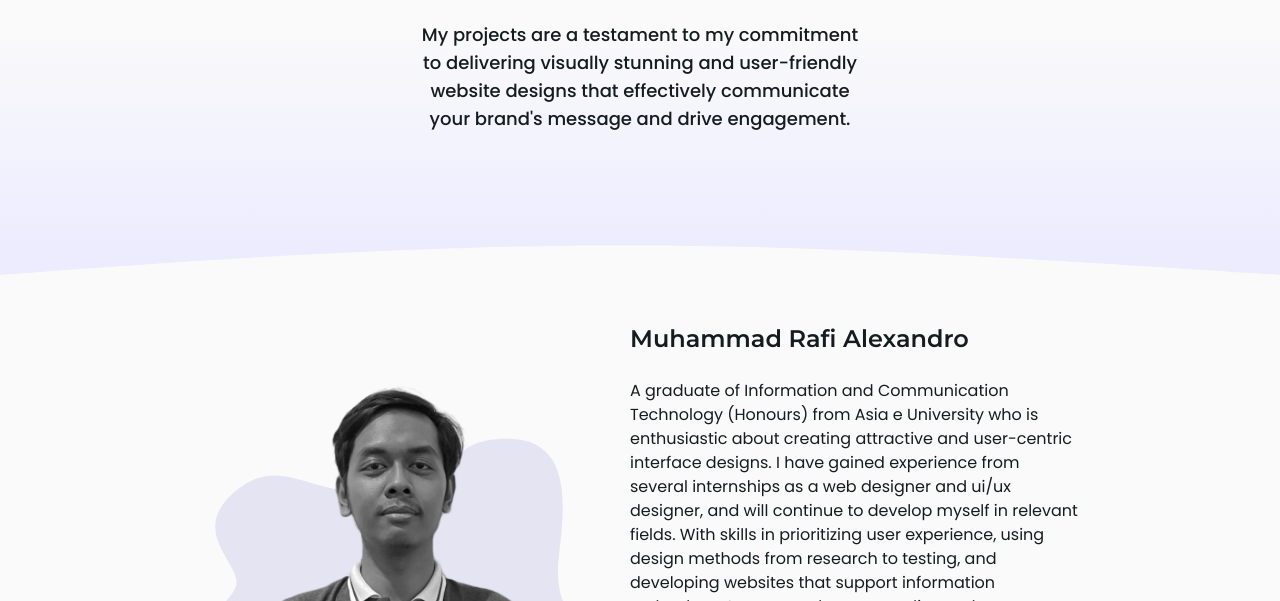
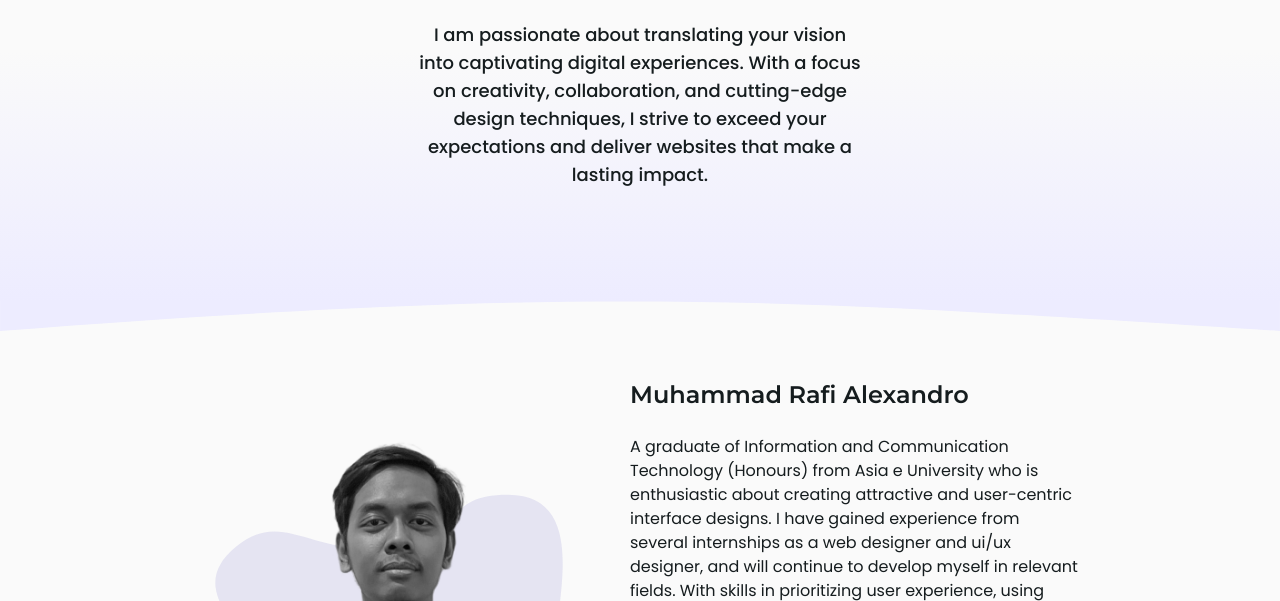
Before and after one commit to RafiAlexandro/Portfolio, a website: page pages/about.html in a window 1280 px wide. Shown: the part 199-800 px from the top of the page. Drawn offline with nearby package versions, Linux system fonts and the light colour scheme.

Commit message:
change html icon, text, and position about me img

```diff
--- a/pages/about.html
+++ b/pages/about.html
@@ -14,6 +14,8 @@
     <link href="https://fonts.googleapis.com/css2?family=Inter:wght@400;500&display=swap" rel="stylesheet">
     <!-- Flowbite -->
     <link href="https://cdnjs.cloudflare.com/ajax/libs/flowbite/2.2.1/flowbite.min.css" rel="stylesheet" />
+    <!-- Icon -->
+    <link rel="icon" href="../public/img/logo.png">
     <!-- CSS -->
     <link rel="stylesheet" href="../public/style.css">
     <title>About Me</title>
@@ -68,7 +70,7 @@
         <section id="container-about" class="bg-gradient-to-b from-white via-white to-path_header">
             <div class="px-4 pt-28 pb-20 sm:px-8 lg:mx-40 lg:pt-40 lg:pb-28 text-center text-black flex flex-col items-center gap-y-4 lg:gap-y-6">
                 <h1 class="about-container-title opacity-0 font-montserrat font-bold text-2xl lg:text-3xl">About <span class="text-violet">Me</span></h1>
-                <h5 class="about-container-text opacity-0 font-poppins font-medium text-sm lg:text-lg w-11/12 lg:w-6/12 leading-relaxed">My projects are a testament to my commitment to delivering visually stunning and user-friendly website designs that effectively communicate your brand's message and drive engagement.</h5>
+                <h5 class="about-container-text opacity-0 font-poppins font-medium text-sm lg:text-lg w-11/12 lg:w-6/12 leading-relaxed">I am passionate about translating your vision into captivating digital experiences. With a focus on creativity, collaboration, and cutting-edge design techniques, I strive to exceed your expectations and deliver websites that make a lasting impact.</h5>
             </div>
         </section>
 
```
Also changed, not shown: index.html (+3 -1 lines), pages/projects.html (+2 -0 lines), public/style.css.
